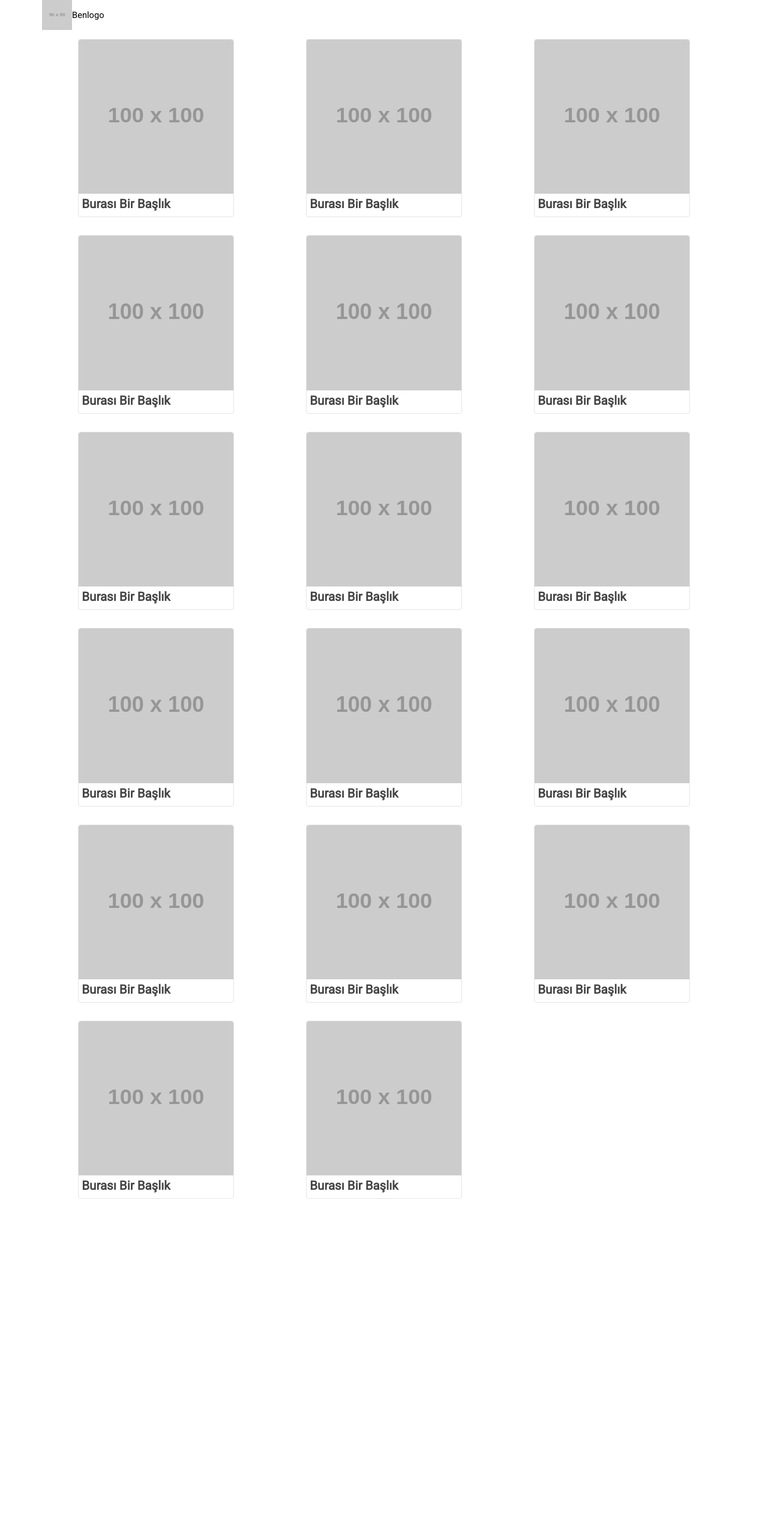
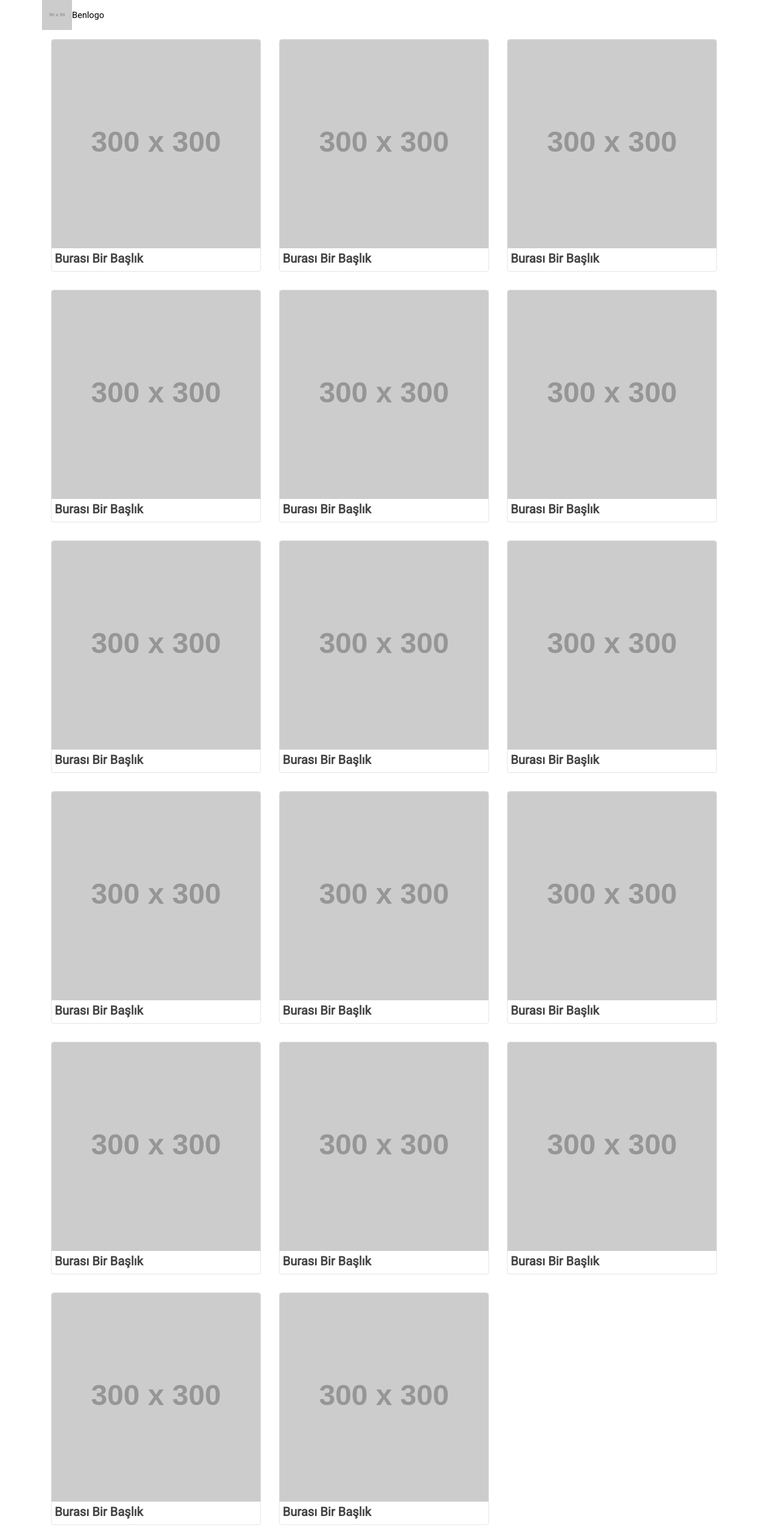
Before and after one commit to data-deveb/data-deveb.github.io, a Jekyll site: the page built from temalar/basit/index.html, in a window 1280 px wide. Shown: the whole page at 60% size. Built offline with Jekyll 4.4.1, drawn with Linux system fonts in a browser that asks for light colours; before the commit the page ends 2014 px from its top, so only the background shows below that.

Commit message:
Güncelleme

```diff
--- a/temalar/basit/index.html
+++ b/temalar/basit/index.html
@@ -5,88 +5,88 @@ title: Deveb Basit Tema
 <div data-gnl="1 1p" data-ort="3 3p">
   <div data-gnl="1 ortada" data-ort="1">
   <div data-kart="haber">
-  <img src="https://placehold.it/100x100" alt="resim">
+  <img src="https://placehold.it/300x300" alt="resim">
   <h1>Burası Bir Başlık</h1>
   </div>
   </div>
   <div data-gnl="1 ortada" data-ort="1">
   <div data-kart="haber">
-  <img src="https://placehold.it/100x100" alt="resim">
+  <img src="https://placehold.it/300x300" alt="resim">
   <h1>Burası Bir Başlık</h1>
   </div>
   </div>  <div data-gnl="1 ortada" data-ort="1">
   <div data-kart="haber">
-  <img src="https://placehold.it/100x100" alt="resim">
+  <img src="https://placehold.it/300x300" alt="resim">
   <h1>Burası Bir Başlık</h1>
   </div>
   </div>  <div data-gnl="1 ortada" data-ort="1">
   <div data-kart="haber">
-  <img src="https://placehold.it/100x100" alt="resim">
+  <img src="https://placehold.it/300x300" alt="resim">
   <h1>Burası Bir Başlık</h1>
   </div>
   </div>  <div data-gnl="1 ortada" data-ort="1">
   <div data-kart="haber">
-  <img src="https://placehold.it/100x100" alt="resim">
+  <img src="https://placehold.it/300x300" alt="resim">
   <h1>Burası Bir Başlık</h1>
   </div>
   </div>  <div data-gnl="1 ortada" data-ort="1">
   <div data-kart="haber">
-  <img src="https://placehold.it/100x100" alt="resim">
+  <img src="https://placehold.it/300x300" alt="resim">
   <h1>Burası Bir Başlık</h1>
   </div>
   </div>  <div data-gnl="1 ortada" data-ort="1">
   <div data-kart="haber">
-  <img src="https://placehold.it/100x100" alt="resim">
+  <img src="https://placehold.it/300x300" alt="resim">
   <h1>Burası Bir Başlık</h1>
   </div>
   </div>  <div data-gnl="1 ortada" data-ort="1">
   <div data-kart="haber">
-  <img src="https://placehold.it/100x100" alt="resim">
+  <img src="https://placehold.it/300x300" alt="resim">
   <h1>Burası Bir Başlık</h1>
   </div>
   </div>  <div data-gnl="1 ortada" data-ort="1">
   <div data-kart="haber">
-  <img src="https://placehold.it/100x100" alt="resim">
+  <img src="https://placehold.it/300x300" alt="resim">
   <h1>Burası Bir Başlık</h1>
   </div>
   </div>  <div data-gnl="1 ortada" data-ort="1">
   <div data-kart="haber">
-  <img src="https://placehold.it/100x100" alt="resim">
+  <img src="https://placehold.it/300x300" alt="resim">
   <h1>Burası Bir Başlık</h1>
   </div>
   </div>  <div data-gnl="1 ortada" data-ort="1">
   <div data-kart="haber">
-  <img src="https://placehold.it/100x100" alt="resim">
+  <img src="https://placehold.it/300x300" alt="resim">
   <h1>Burası Bir Başlık</h1>
   </div>
   </div>  <div data-gnl="1 ortada" data-ort="1">
   <div data-kart="haber">
-  <img src="https://placehold.it/100x100" alt="resim">
+  <img src="https://placehold.it/300x300" alt="resim">
   <h1>Burası Bir Başlık</h1>
   </div>
   </div>  <div data-gnl="1 ortada" data-ort="1">
   <div data-kart="haber">
-  <img src="https://placehold.it/100x100" alt="resim">
+  <img src="https://placehold.it/300x300" alt="resim">
   <h1>Burası Bir Başlık</h1>
   </div>
   </div>  <div data-gnl="1 ortada" data-ort="1">
   <div data-kart="haber">
-  <img src="https://placehold.it/100x100" alt="resim">
+  <img src="https://placehold.it/300x300" alt="resim">
   <h1>Burası Bir Başlık</h1>
   </div>
   </div>  <div data-gnl="1 ortada" data-ort="1">
   <div data-kart="haber">
-  <img src="https://placehold.it/100x100" alt="resim">
+  <img src="https://placehold.it/300x300" alt="resim">
   <h1>Burası Bir Başlık</h1>
   </div>
   </div>  <div data-gnl="1 ortada" data-ort="1">
   <div data-kart="haber">
-  <img src="https://placehold.it/100x100" alt="resim">
+  <img src="https://placehold.it/300x300" alt="resim">
   <h1>Burası Bir Başlık</h1>
   </div>
   </div>  <div data-gnl="1 ortada" data-ort="1">
   <div data-kart="haber">
-  <img src="https://placehold.it/100x100" alt="resim">
+  <img src="https://placehold.it/300x300" alt="resim">
   <h1>Burası Bir Başlık</h1>
   </div>
   </div>
```
